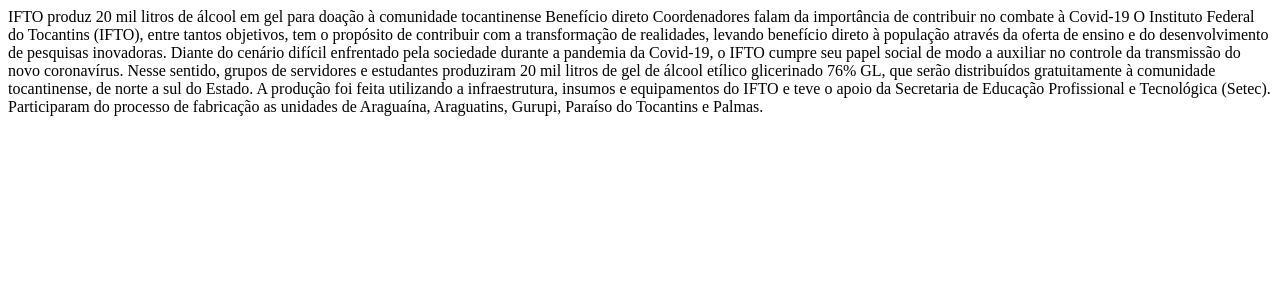
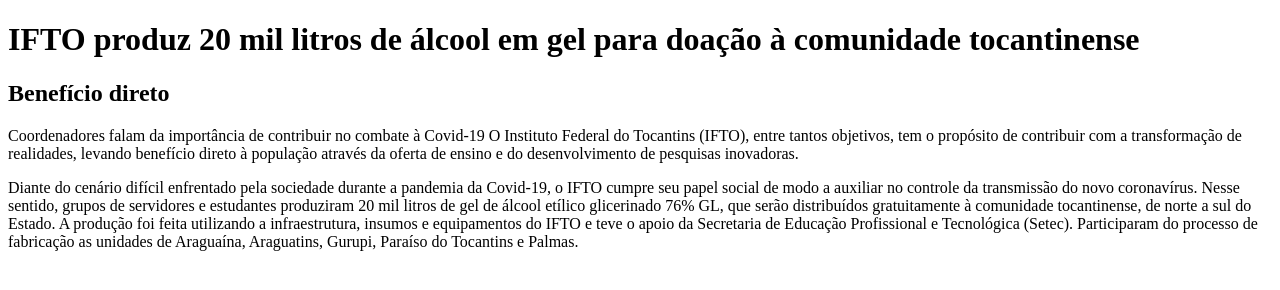
Before and after one commit to carlinhosxavier/pw, a plain HTML site: page index.html in a window 1280 px wide. Drawn offline with Linux system fonts and the light colour scheme.

Commit message:
configurado texto

```diff
--- a/index.html
+++ b/index.html
@@ -5,11 +5,10 @@
 	<title>minha segunda página</title>
 </head>
 <body>
-IFTO produz 20 mil litros de álcool em gel para doação à comunidade tocantinense
-Benefício direto
-Coordenadores falam da importância de contribuir no combate à Covid-19
-O Instituto Federal do Tocantins (IFTO), entre tantos objetivos, tem o propósito de contribuir com a transformação de realidades, levando benefício direto à população através da oferta de ensino e do desenvolvimento de pesquisas inovadoras.
-
-Diante do cenário difícil enfrentado pela sociedade durante a pandemia da Covid-19, o IFTO cumpre seu papel social de modo a auxiliar no controle da transmissão do novo coronavírus. Nesse sentido, grupos de servidores e estudantes produziram 20 mil litros de gel de álcool etílico glicerinado 76% GL, que serão distribuídos gratuitamente à comunidade tocantinense, de norte a sul do Estado. A produção foi feita utilizando a infraestrutura, insumos e equipamentos do IFTO e teve o apoio da Secretaria de Educação Profissional e Tecnológica (Setec). Participaram do processo de fabricação as unidades de Araguaína, Araguatins, Gurupi, Paraíso do Tocantins e Palmas.
+<h1> IFTO produz 20 mil litros de álcool em gel para doação à comunidade tocantinense </h1>
+<h2>Benefício direto</h2>
+<p>Coordenadores falam da importância de contribuir no combate à Covid-19
+O Instituto Federal do Tocantins (IFTO), entre tantos objetivos, tem o propósito de contribuir com a transformação de realidades, levando benefício direto à população através da oferta de ensino e do desenvolvimento de pesquisas inovadoras.</p>
+<p>Diante do cenário difícil enfrentado pela sociedade durante a pandemia da Covid-19, o IFTO cumpre seu papel social de modo a auxiliar no controle da transmissão do novo coronavírus. Nesse sentido, grupos de servidores e estudantes produziram 20 mil litros de gel de álcool etílico glicerinado 76% GL, que serão distribuídos gratuitamente à comunidade tocantinense, de norte a sul do Estado. A produção foi feita utilizando a infraestrutura, insumos e equipamentos do IFTO e teve o apoio da Secretaria de Educação Profissional e Tecnológica (Setec). Participaram do processo de fabricação as unidades de Araguaína, Araguatins, Gurupi, Paraíso do Tocantins e Palmas.</p>
 </body>
 </html>
```
